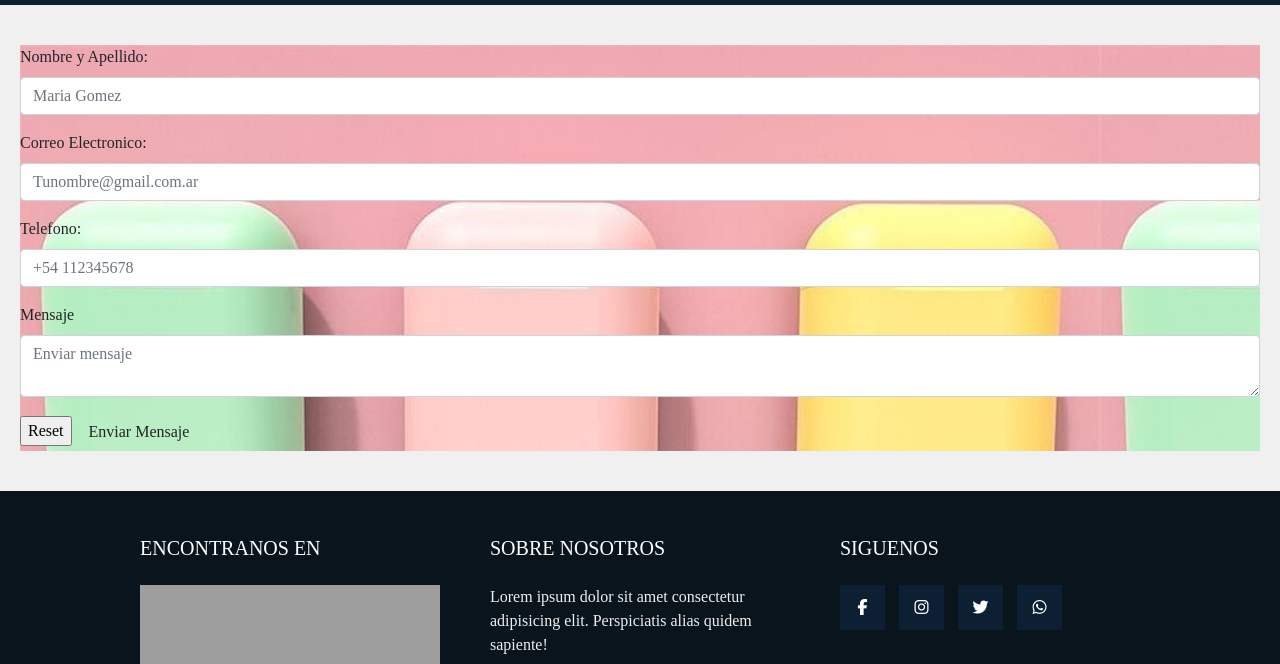
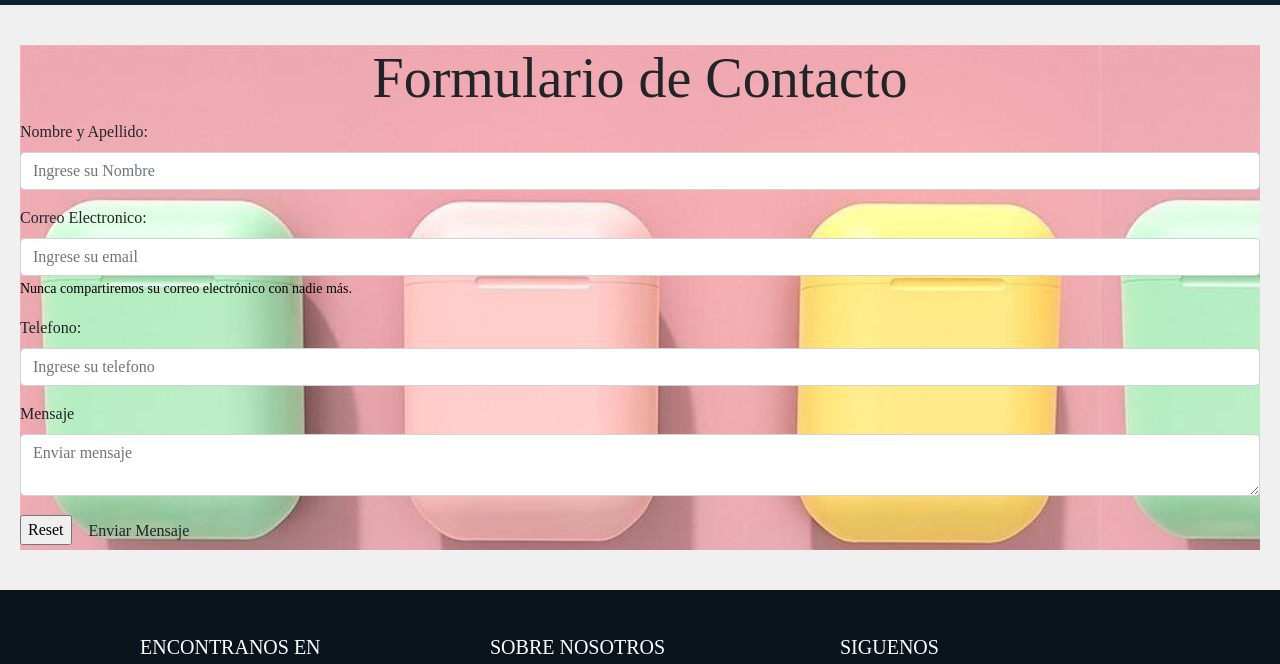
Before and after one commit to ulisesvratnik/MODEL-IMPORT, a plain HTML site: page paginas/contactanos.html in a window 1280 px wide. Shown: the part 114-778 px from the top of the page. Drawn offline with nearby package versions, Linux system fonts and the light colour scheme; grey boxes are pictures that could not be loaded; a web font is replaced by a local one.

Commit message:
Realizando modifaciones en pagina de contacto y style

```diff
--- a/paginas/contactanos.html
+++ b/paginas/contactanos.html
@@ -74,20 +74,22 @@
     </header>
 
     <main>
-        <div class="formulario">
-
+        <div class="form-group">
+            <h3 class="display-4 text-dark text-center">Formulario de Contacto</h3>
             <form id="form">
                 <div class="mb-3">
                     <label for="exampleInputEmail" class="form-label">Nombre y Apellido:</label><br>
-                    <input type="text" class="form-control" placeholder="Maria Gomez" name="name_last" required>
+                    <input type="text" class="form-control" placeholder="Ingrese su Nombre" maxlength="20" name="name_last" required>
                 </div>
                 <div class="mb-3">
                     <label for="exampleInputPassword1" class="form-label">Correo Electronico:</label><br>
-                    <input type="email" class="form-control" placeholder="Tunombre@gmail.com.ar" name="email" required>
+                    <input type="email" class="form-control" placeholder="Ingrese su email" name="email" required>
+                    <small id="emailHelp" class="form-text text-black size-17px">Nunca compartiremos su correo electrónico con
+                        nadie más.</small>
                 </div>
                 <div class="mb-3">
                     <label for="exampleInputPassword1" class="form-label">Telefono:</label><br>
-                    <input type="tel" class="form-control" placeholder="+54 112345678" name="phone" required>
+                    <input type="tel" class="form-control" placeholder="Ingrese su telefono" name="phone" required>
                 </div>
                 <div class="mb-3">
                     <label for="exampleInputPassword1" class="form-label">Mensaje</label><br>
@@ -99,36 +101,7 @@
                     <input type="submit" class="btn btn-succes" id="button" value="Enviar Mensaje">
                 </div>
             </form>
-<!--             <form action="" method="POST">
-                <h3 class="display-4 text-dark text-center">Formulario de Contacto</h3>
-                <div class="form-group">
-                    <label>Nombre y Apellido:</label>
-                    <input type="text" placeholder="Ingrese su Nombre" maxlength="20" id="nombre" name="nombre"
-                        class="form-control" required>
-                </div>
-                <div class="form-group">
-                    <label for="">Correo Electronico:</label>
-                    <input type="email" placeholder="Ingrese su email" id="email" name="email" class="form-control"
-                        required>
-                    <small id="emailHelp" class="form-text text-black">Nunca compartiremos su correo electrónico con
-                        nadie más.</small>
-                </div>
-                <div>
-                    <label for="">Telefono:</label>
-                    <input type="tel" placeholder="Ingrese su telefono" id="telefono" name="telefono"
-                        class="form-control" required>
-                </div>
-                <div>
-                    <label for="exampleInputPassword1">Mensaje</label><br>
-                    <textarea type="text" placeholder="Enviar mensaje" name="message" required></textarea>
-                </div>
-
-                <div class="form-group">
-                    <button type="submit" class="btn btn-primary">Enviar</button>
-                    <a href="" class="btn btn-danger">Limpiar</a>
-                </div>
         </div>
-        </form> -->
 
         <script type="text/javascript" src="https://cdn.jsdelivr.net/npm/@emailjs/browser@3/dist/email.min.js"></script>
 
--- a/style.css
+++ b/style.css
@@ -373,7 +373,7 @@ article p {
     font-weight: 300px;
 }
 
-.formulario{
+.form-group{
     background-image: url(/imagenes/img3.jpg);
 }
 
```
